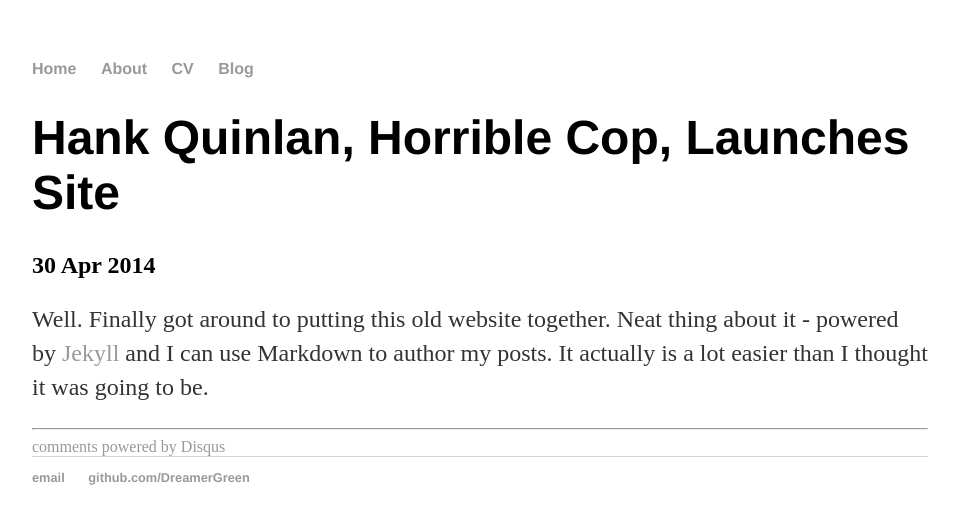
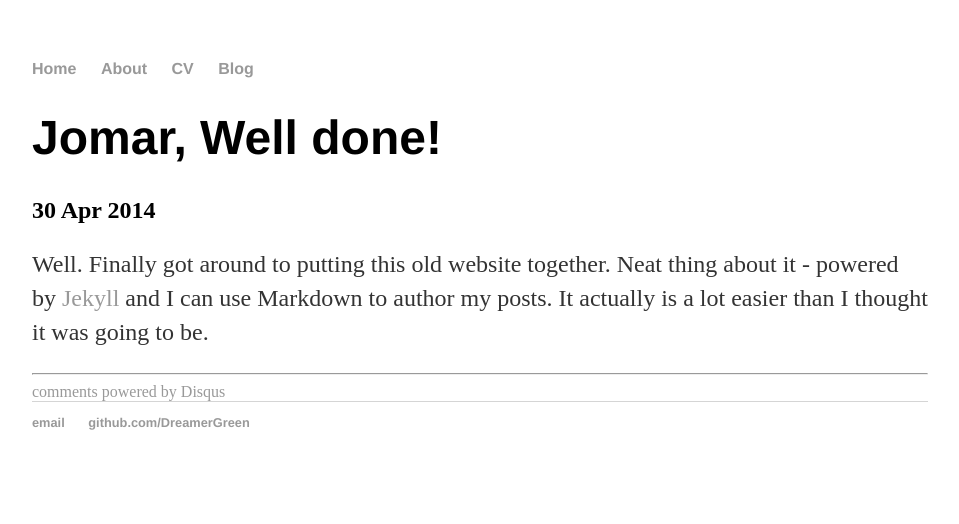
Before and after one commit to DreamerGreen/DreamerGreen.github.io, a Jekyll site: the page built from _posts/2015-05-17-hank-quinlan-site-launched.md, in a window 1280 px wide. Shown: the top 524 px of the page, without its empty margins (160-1119 px from the left). Built offline with Jekyll 4.4.1, drawn with Linux system fonts in a browser that asks for light colours; comment, search, counter and statistics services are not loaded.

Commit message:
Update 2015-05-17-hank-quinlan-site-launched.md

```diff
--- a/_posts/2015-05-17-hank-quinlan-site-launched.md
+++ b/_posts/2015-05-17-hank-quinlan-site-launched.md
@@ -1,6 +1,6 @@
 ---
 layout: post
-title: "Hank Quinlan, Horrible Cop, Launches Site"
+title: "Jomar, Well done!"
 date: 2014-04-30
 ---
 
```
